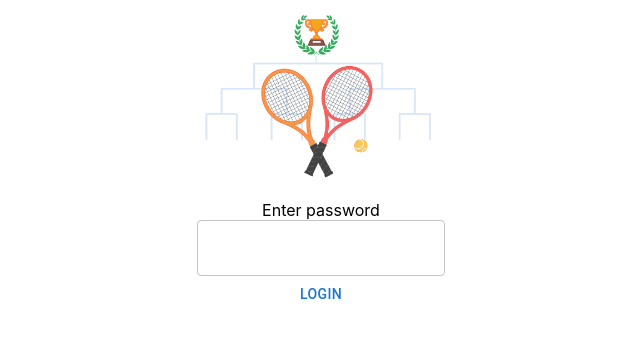
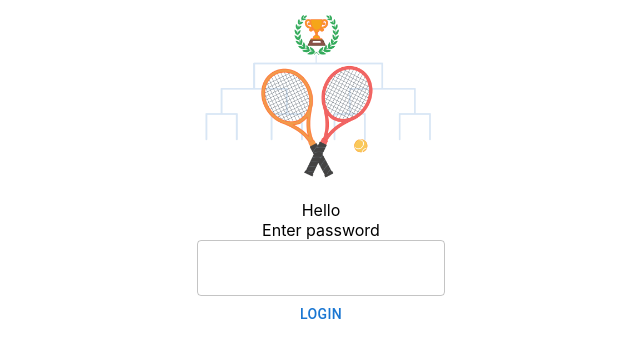
Before and after one commit to RichardGatsby/tennis-tournament, a React (Create React App) app in the folder app/: page / in a window 1280 px wide. Shown: the top 358 px of the page, without its empty margins (319-959 px from the left). Built offline with nearby package versions, Linux system fonts and the light colour scheme; no server answers.

Commit message:
feat: added hello message for user

```diff
--- a/app/src/App.tsx
+++ b/app/src/App.tsx
@@ -9,6 +9,7 @@ function App() {
         <img src={tennis} width="400" height="200" />
       </header>
       <Store>
+        <div>Hello</div>
         <Main></Main>
       </Store>
     </div>
```
